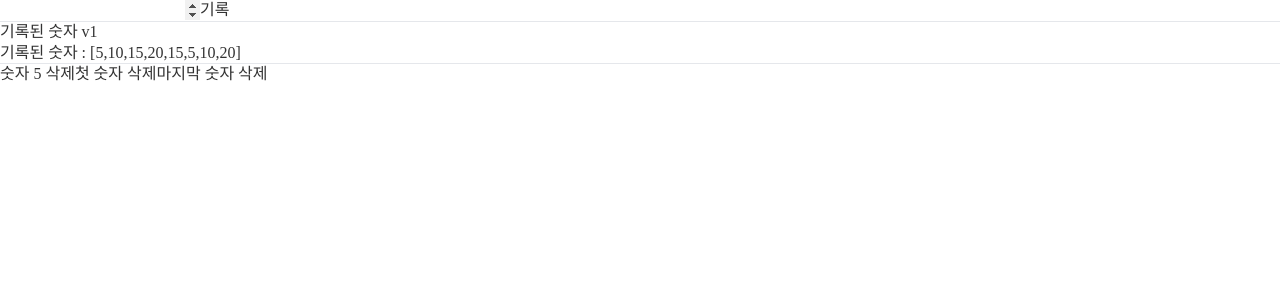
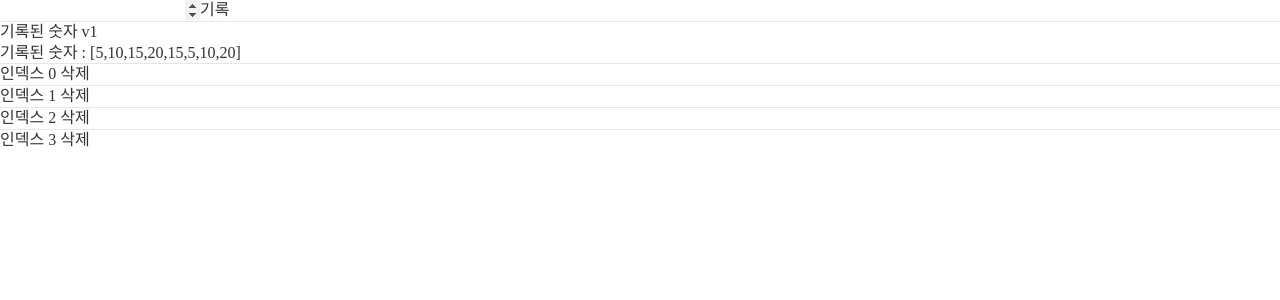
Before and after one commit to SeojoonH/2023-05-react-test, a React (Create React App) app: page / in a window 1280 px wide. Shown: the top 300 px of the page. Built offline with nearby package versions, Linux system fonts and the light colour scheme; a web font is replaced by a local one.

Commit message:
각 인덱스 위치에 따른 삭제

```diff
--- a/src/RefEx.js
+++ b/src/RefEx.js
@@ -19,19 +19,9 @@ export default function RefEx() {
     noInputRef.current.focus();
   };
 
-  const removeNo5 = () => {
-    const newRecordedNos = recordedNos.filter((el) => el !== 5);
+  const removeNo = (index) => {
+    const newRecordedNos = recordedNos.filter((el, _index) => _index !== index);
     setRecordedNos(newRecordedNos);
-  };
-
-  const removeLast = () => {
-    setRecordedNos(
-      recordedNos.filter((_, index) => index !== recordedNos.length - 1)
-    );
-  };
-
-  const removeFirst = () => {
-    setRecordedNos(recordedNos.filter((_, index) => index !== 0));
   };
 
   return (
@@ -50,9 +40,13 @@ export default function RefEx() {
       <h1>기록된 숫자 v1</h1>
       기록된 숫자 : [{recordedNos.join(",")}]
       <hr />
-      <button onClick={removeNo5}>숫자 5 삭제</button>
-      <button onClick={removeFirst}>첫 숫자 삭제</button>
-      <button onClick={removeLast}>마지막 숫자 삭제</button>
+      <button onClick={() => removeNo(0)}>인덱스 0 삭제</button>
+      <hr />
+      <button onClick={() => removeNo(1)}>인덱스 1 삭제</button>
+      <hr />
+      <button onClick={() => removeNo(2)}>인덱스 2 삭제</button>
+      <hr />
+      <button onClick={() => removeNo(3)}>인덱스 3 삭제</button>
     </>
   );
 }
```
